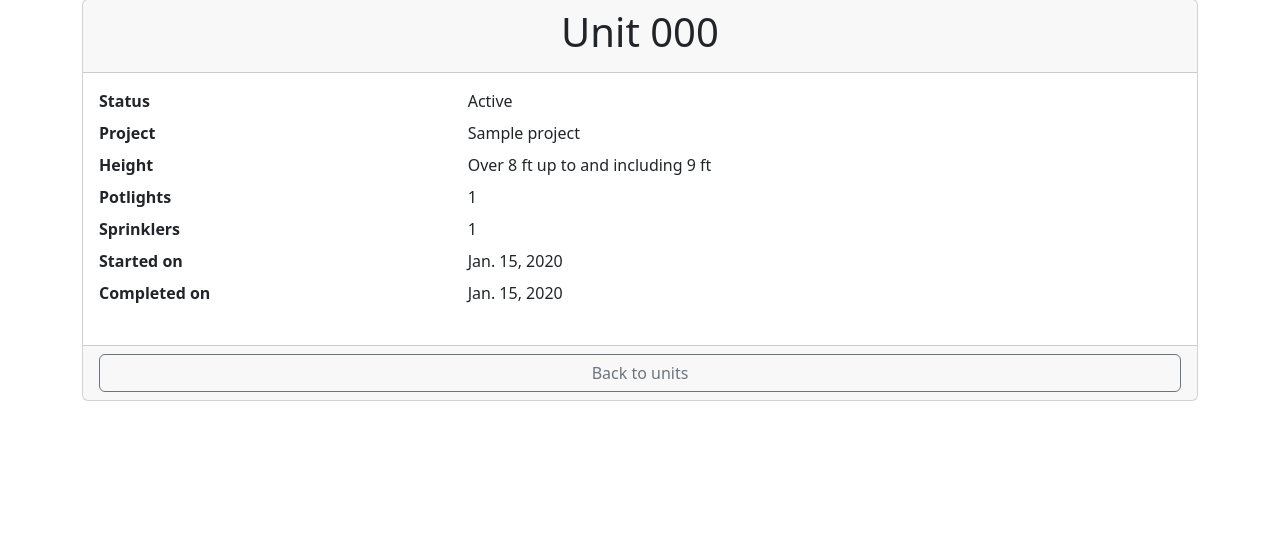
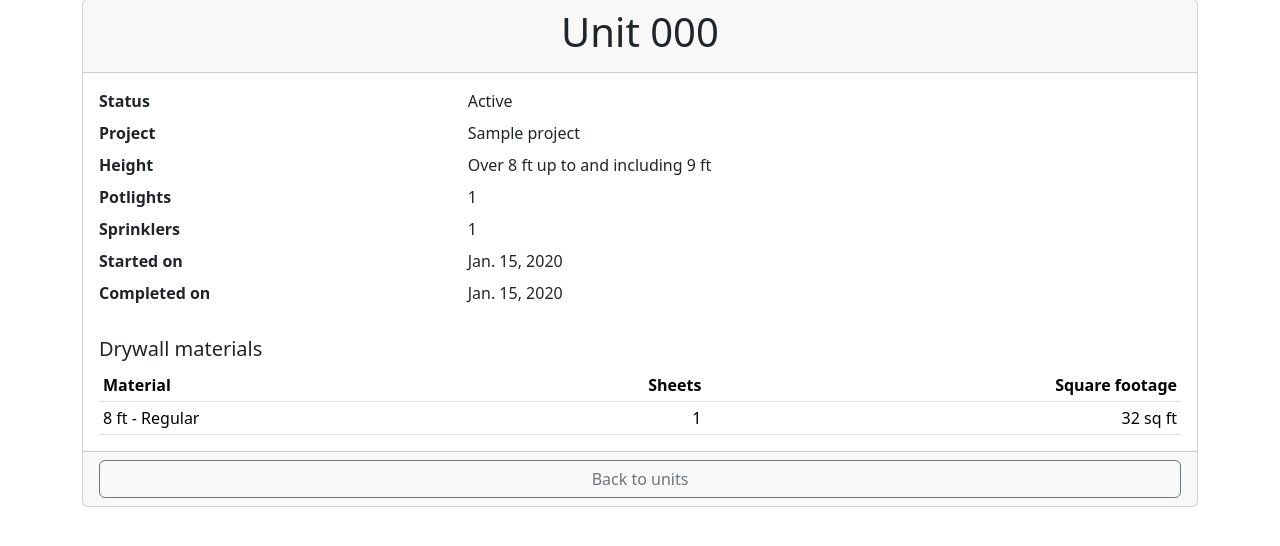
Before and after one commit to tombohub/piecework-tools, a Django app: page /units/1 in a window 1280 px wide. Shown: the part 81-627 px from the top of the page. Run offline with Django 5.2, Linux system fonts and the light colour scheme; data comes from the database, SQL or seed files in the repository; tables that the repository leaves empty hold one stand-in row (values such as "Sample post").

Commit message:
drywall material in unit detal

```diff
--- a/piecework/templates/piecework/units/detail.html
+++ b/piecework/templates/piecework/units/detail.html
@@ -29,6 +29,33 @@
             <dt class="col-sm-4">Completed on</dt>
             <dd class="col-sm-8">{{ unit.completed_on|default:"—" }}</dd>
         </dl>
+
+        <h2 class="h5 mt-4">Drywall materials</h2>
+
+        <div class="table-responsive">
+            <table class="table table-sm align-middle mb-0">
+                <thead>
+                    <tr>
+                        <th scope="col">Material</th>
+                        <th scope="col" class="text-end">Sheets</th>
+                        <th scope="col" class="text-end">Square footage</th>
+                    </tr>
+                </thead>
+                <tbody>
+                    {% for sheet_count in drywall_sheet_counts %}
+                    <tr>
+                        <td>{{ sheet_count.drywall_material }}</td>
+                        <td class="text-end">{{ sheet_count.count }}</td>
+                        <td class="text-end">{{ sheet_count.square_footage }} sq ft</td>
+                    </tr>
+                    {% empty %}
+                    <tr>
+                        <td colspan="3" class="text-muted">No drywall materials recorded.</td>
+                    </tr>
+                    {% endfor %}
+                </tbody>
+            </table>
+        </div>
     </div>
 
     <div class="card-footer">
--- a/piecework/views.py
+++ b/piecework/views.py
@@ -154,7 +154,12 @@ def unit_delete(request, pk):
 def units_detail(request, pk):
     unit = get_object_or_404(Unit, pk=pk)
 
-    context = {"unit": unit}
+    drywall_sheet_counts = unit.unitsheetcount_set.select_related(
+        "drywall_material"
+    ).order_by("drywall_material__length_feet", "drywall_material__drywall_type")
+
+    context = {"unit": unit, "drywall_sheet_counts": drywall_sheet_counts}
+
     return render(request, "piecework/units/detail.html", context)
 
 
```
